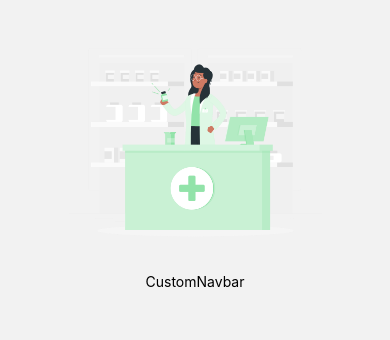
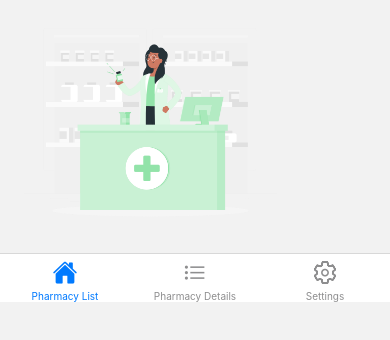
Before and after one commit to faissal17/PharmacyGuard, a React Native app: screen /Home in a window 390 px wide. Shown: the top 340 px of the page. Built offline with nearby package versions, Linux system fonts and the light colour scheme.

Commit message:
finish bottom navigation bar

```diff
--- a/src/components/common/CustomNavbar.js
+++ b/src/components/common/CustomNavbar.js
@@ -1,16 +1,63 @@
 import { View, Text } from 'react-native';
 import React from 'react';
-import { NavigationContainer } from '@react-navigation/native';
-import { Entypo } from '@expo/vector-icons';
-import { MaterialIcons } from '@expo/vector-icons';
-import { Ionicons } from '@expo/vector-icons';
-import { FontAwesome5 } from '@expo/vector-icons';
+import {
+  Entypo,
+  MaterialIcons,
+  Ionicons,
+  FontAwesome5,
+} from '@expo/vector-icons';
+import { createBottomTabNavigator } from '@react-navigation/bottom-tabs';
+import PharmacyListScreen from '../screens/PharmacyListScreen';
+import SettingScreen from '../screens/SettingScreen';
+import PharmacyDetailsScreen from '../screens/PharmacyDetailsScreen';
+
+const Tab = createBottomTabNavigator();
+
+const PharmacyDetailsScreenName = 'Pharmacy Details';
+const SettingScreenName = 'Settings';
+const PharmacyListScreenName = 'Pharmacy List';
 
 const CustomNavbar = () => {
   return (
-    <View>
-      <Text>CustomNavbar</Text>
-    </View>
+    <Tab.Navigator
+      initialRouteName="PharmacyListScreen"
+      screenOptions={({ route }) => ({
+        tabBarIcon: ({ focused, color, size }) => {
+          let iconName;
+          const { name } = route;
+
+          switch (name) {
+            case PharmacyListScreenName:
+              iconName = focused ? 'home' : 'home-outline';
+              break;
+            case PharmacyDetailsScreenName:
+              iconName = focused ? 'list' : 'list-outline';
+              break;
+            case SettingScreenName:
+              iconName = focused ? 'settings' : 'settings-outline';
+              break;
+            default:
+              iconName = 'ellipsis-horizontal';
+          }
+
+          return <Ionicons name={iconName} size={size} color={color} />;
+        },
+      })}
+      tabBarActiveTintColor="tomato"
+      tabBarInactiveTintColor="grey"
+      tabBarLabelStyle={{ paddingBottom: 10, fontSize: 10 }}
+      tabBarStyle={{ padding: 10, height: 70 }}
+    >
+      <Tab.Screen
+        name={PharmacyListScreenName}
+        component={PharmacyListScreen}
+      />
+      <Tab.Screen
+        name={PharmacyDetailsScreenName}
+        component={PharmacyDetailsScreen}
+      />
+      <Tab.Screen name={SettingScreenName} component={SettingScreen} />
+    </Tab.Navigator>
   );
 };
 
--- a/src/components/screens/HomeScreen.js
+++ b/src/components/screens/HomeScreen.js
@@ -7,13 +7,13 @@ import CustomNavbar from '../common/CustomNavbar';
 const HomeScreen = () => {
   const { height } = useWindowDimensions();
   return (
-    <View style={HomeScreenStyle.container}>
+    <View>
       <Image
         source={Logo}
         style={[HomeScreenStyle.Logo, { height: height * 0.3 }]}
         resizeMode="contain"
       />
-      <CustomNavbar/>
+      <CustomNavbar />
     </View>
   );
 };
--- a/src/styles/globalStyle.js
+++ b/src/styles/globalStyle.js
@@ -43,9 +43,5 @@ export const CustomButtonStyle = StyleSheet.create({
 });
 
 export const HomeScreenStyle = StyleSheet.create({
-  container: {
-    alignItems: 'center',
-    padding: 20,
-  },
   Logo: { width: '80%', maxWidth: 300, maxHeight: 300 },
 });
```
